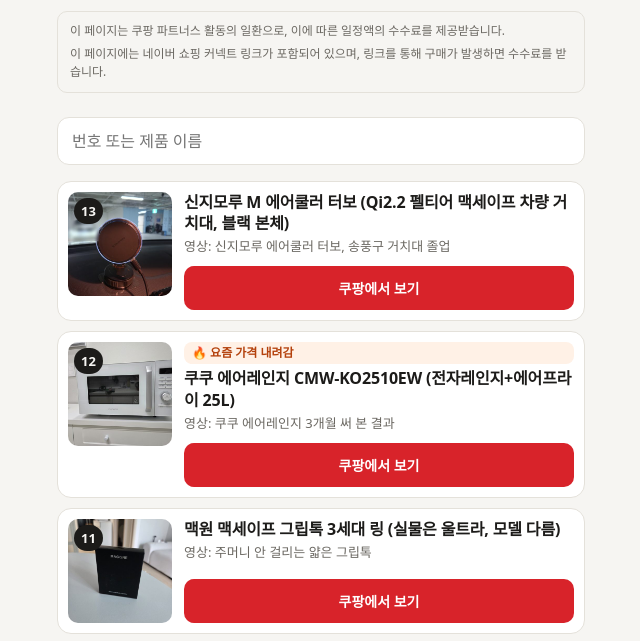
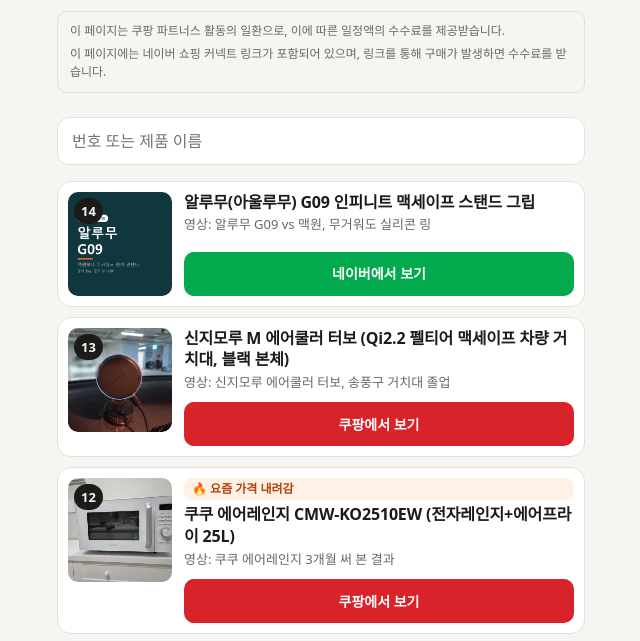
Before and after one commit to Doubl2K/links, a plain HTML site: page index.html in a window 1280 px wide. Shown: the part 85-726 px from the top of the page, without its empty margins (319-959 px from the left). Drawn offline with Linux system fonts and the light colour scheme.

Commit message:
링크 목록 갱신

```diff
--- a/index.html
+++ b/index.html
@@ -46,6 +46,7 @@ h2{margin:0;font-size:16px;line-height:1.35;letter-spacing:-.01em;overflow-wrap:
 <div class="notice"><p>이 페이지는 쿠팡 파트너스 활동의 일환으로, 이에 따른 일정액의 수수료를 제공받습니다.</p><p>이 페이지에는 네이버 쇼핑 커넥트 링크가 포함되어 있으며, 링크를 통해 구매가 발생하면 수수료를 받습니다.</p></div>
 <div class="find"><input id="q" type="search" inputmode="search" placeholder="번호 또는 제품 이름" aria-label="번호 또는 제품 이름으로 찾기" autocomplete="off"></div>
 <ul id="list">
+<li class="card" id="n14" data-no="14" data-s="14 알루무(아울루무) g09 인피니트 맥세이프 스탠드 그립 알루무 g09 vs 맥원, 무거워도 실리콘 링"><div class="pic"><img src="img/14.jpg" alt="" width="400" height="400" loading="lazy"><b class="no">14</b></div><div class="body"><h2>알루무(아울루무) G09 인피니트 맥세이프 스탠드 그립</h2><p class="video">영상: 알루무 G09 vs 맥원, 무거워도 실리콘 링</p><div class="btns"><a class="btn naver" href="https://naver.me/xjYnAE4L" target="_blank" rel="sponsored nofollow noopener">네이버에서 보기</a></div></div></li>
 <li class="card" id="n13" data-no="13" data-s="13 신지모루 m 에어쿨러 터보 (qi2.2 펠티어 맥세이프 차량 거치대, 블랙 본체) 신지모루 에어쿨러 터보, 송풍구 거치대 졸업"><div class="pic"><img src="img/13.jpg" alt="" width="400" height="400" loading="lazy"><b class="no">13</b></div><div class="body"><h2>신지모루 M 에어쿨러 터보 (Qi2.2 펠티어 맥세이프 차량 거치대, 블랙 본체)</h2><p class="video">영상: 신지모루 에어쿨러 터보, 송풍구 거치대 졸업</p><div class="btns"><a class="btn coupang" href="https://link.coupang.com/a/iPH0keiRzg" target="_blank" rel="sponsored nofollow noopener">쿠팡에서 보기</a></div></div></li>
 <li class="card" id="n12" data-no="12" data-s="12 쿠쿠 에어레인지 cmw-ko2510ew (전자레인지+에어프라이 25l) 쿠쿠 에어레인지 3개월 써 본 결과"><div class="pic"><img src="img/12.jpg" alt="" width="400" height="400" loading="lazy"><b class="no">12</b></div><div class="body"><h2>쿠쿠 에어레인지 CMW-KO2510EW (전자레인지+에어프라이 25L)</h2><p class="video">영상: 쿠쿠 에어레인지 3개월 써 본 결과</p><div class="btns"><a class="btn coupang" href="https://link.coupang.com/a/iGN33BuJ52" target="_blank" rel="sponsored nofollow noopener">쿠팡에서 보기</a></div></div></li>
 <li class="card" id="n11" data-no="11" data-s="11 맥원 맥세이프 그립톡 3세대 링 (실물은 울트라, 모델 다름) 주머니 안 걸리는 얇은 그립톡"><div class="pic"><img src="img/11.jpg" alt="" width="400" height="400" loading="lazy"><b class="no">11</b></div><div class="body"><h2>맥원 맥세이프 그립톡 3세대 링 (실물은 울트라, 모델 다름)</h2><p class="video">영상: 주머니 안 걸리는 얇은 그립톡</p><div class="btns"><a class="btn coupang" href="https://link.coupang.com/a/itjAjNhUzI" target="_blank" rel="sponsored nofollow noopener">쿠팡에서 보기</a></div></div></li>
```
Also changed, not shown: img/14.jpg (added).
